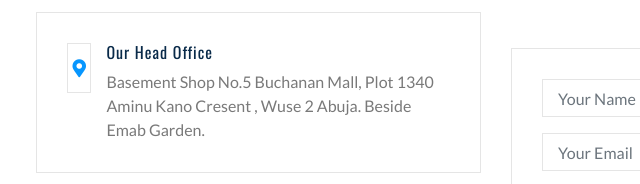
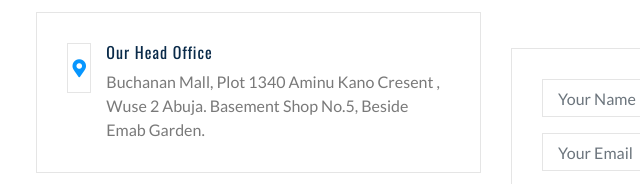
Before and after one commit to Gigx267/MindwayMobiles-Demo-2-, a plain HTML site: page index.html in a window 1280 px wide. Shown: the part 1740-1924 px from the top of the page, 49-689 px from the left. Drawn offline with nearby package versions, Linux system fonts and the light colour scheme.

Commit message:
Update index.html

```diff
--- a/index.html
+++ b/index.html
@@ -216,7 +216,7 @@
                             </div>
                             <div class="contact-text">
                                 <h3>Our Head Office</h3>
-                                <p> Basement Shop No.5 Buchanan Mall, Plot 1340 Aminu Kano Cresent , Wuse 2 Abuja. Beside Emab Garden. </p>
+                                <p> Buchanan Mall, Plot 1340 Aminu Kano Cresent , Wuse 2 Abuja. Basement Shop No.5, Beside Emab Garden. </p>
                             </div>
 
                         </div>
@@ -237,7 +237,9 @@
                             </div>
                             <div class="contact-text">
                                 <h3>Email for Information</h3>
-                                <p>  mindwaymobilesltd@gmail.com </p>
+                                <p>
+mindwaymobilesltd@gmail.com
+</p>
                             </div>
                         </div>
                     </div>
```
